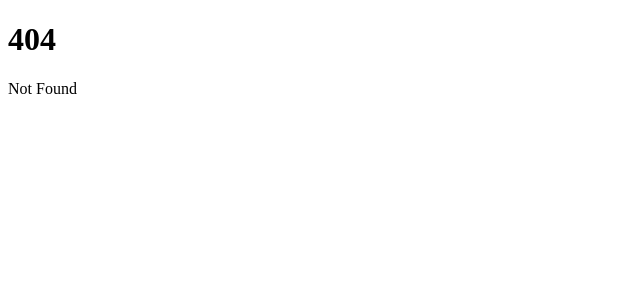
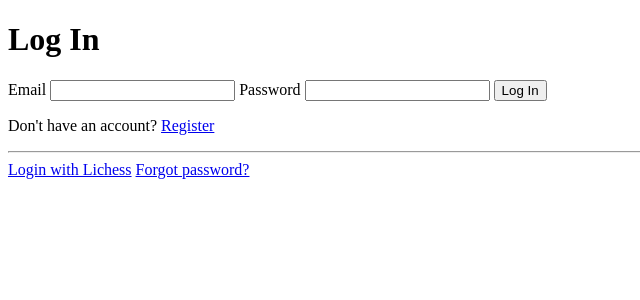
Before and after one commit to MrSheerluck/sharplines, a SvelteKit app in the folder frontend/: page /login in a window 1280 px wide. Before the commit this address had no page. Shown: the top 300 px of the page, without its empty margins (0-640 px from the left). Built offline with nearby package versions, Linux system fonts and the light colour scheme.

Commit message:
added basic login page with tests

```diff
--- a/frontend/package.json
+++ b/frontend/package.json
@@ -18,6 +18,7 @@
     "@sveltejs/vite-plugin-svelte": "^7.0.0",
     "@testing-library/jest-dom": "^6.9.1",
     "@testing-library/svelte": "^5.3.1",
+    "@testing-library/user-event": "^14.6.1",
     "@types/node": "^25.6.0",
     "jsdom": "^29.1.1",
     "svelte": "^5.55.2",
--- /dev/null
+++ b/frontend/src/routes/login/+page.svelte
@@ -0,0 +1,56 @@
+<script lang="ts">
+    import { login } from "$lib/stores/auth.svelte";
+
+    let email = $state("");
+    let password = $state("");
+    let error = $state("");
+    let loading = $state(false);
+
+    async function handleSubmit(e: SubmitEvent) {
+        e.preventDefault();
+        if (!email.trim()) {
+            error = "Email is required";
+            loading = false;
+            return;
+        }
+        if (!password) {
+            error = "Password is required";
+            loading = false;
+            return;
+        }
+        error = "";
+        loading = true;
+        try {
+            await login(email, password);
+        } catch (err) {
+            error = err instanceof Error ? err.message : "Login failed";
+        } finally {
+            loading = false;
+        }
+    }
+</script>
+
+<h1>Log In</h1>
+
+<form onsubmit={handleSubmit}>
+    <label>
+        Email
+        <input type="email" bind:value={email} />
+    </label>
+    <label>
+        Password
+        <input type="password" bind:value={password} />
+    </label>
+    <button type="submit" disabled={loading}>
+        {loading ? "Logging in..." : "Log In"}
+    </button>
+</form>
+<p>
+    Don't have an account? <a href="/register">Register</a>
+</p>
+<hr />
+<a href="http://localhost:3000/auth/lichess">Login with Lichess</a>
+<a href="/forgot-password">Forgot password?</a>
+{#if error}
+    <p role="alert">{error}</p>
+{/if}
```
Also changed, not shown: 2 other files (tests, documents, lock files or other folders).
